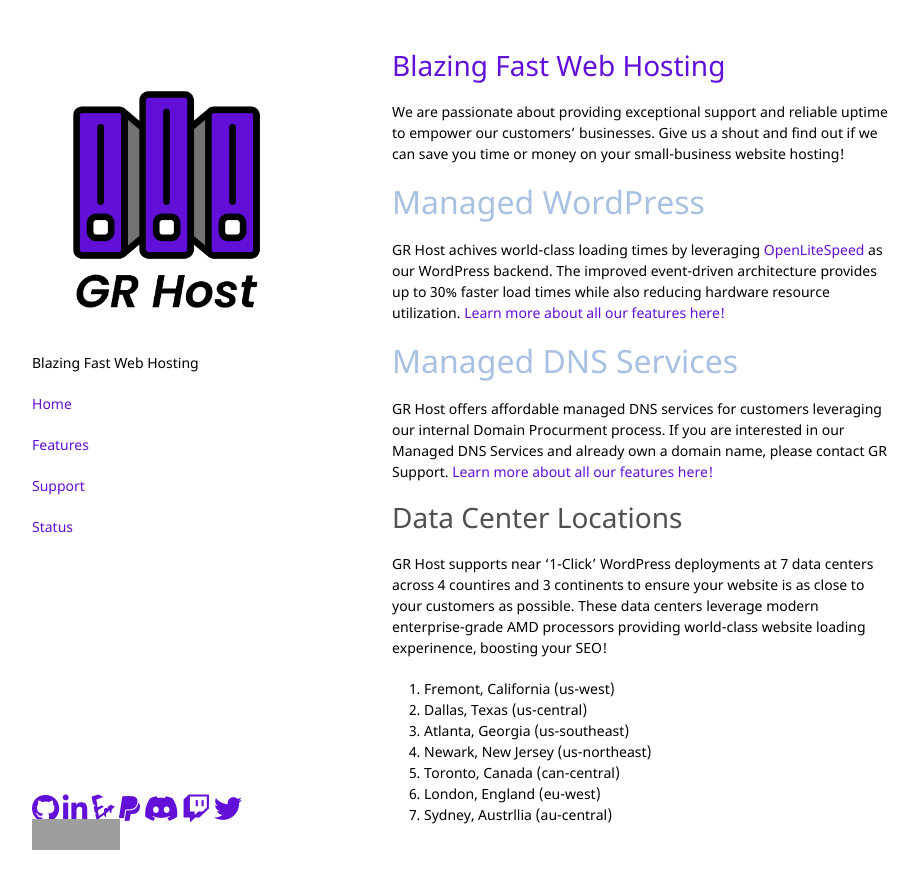
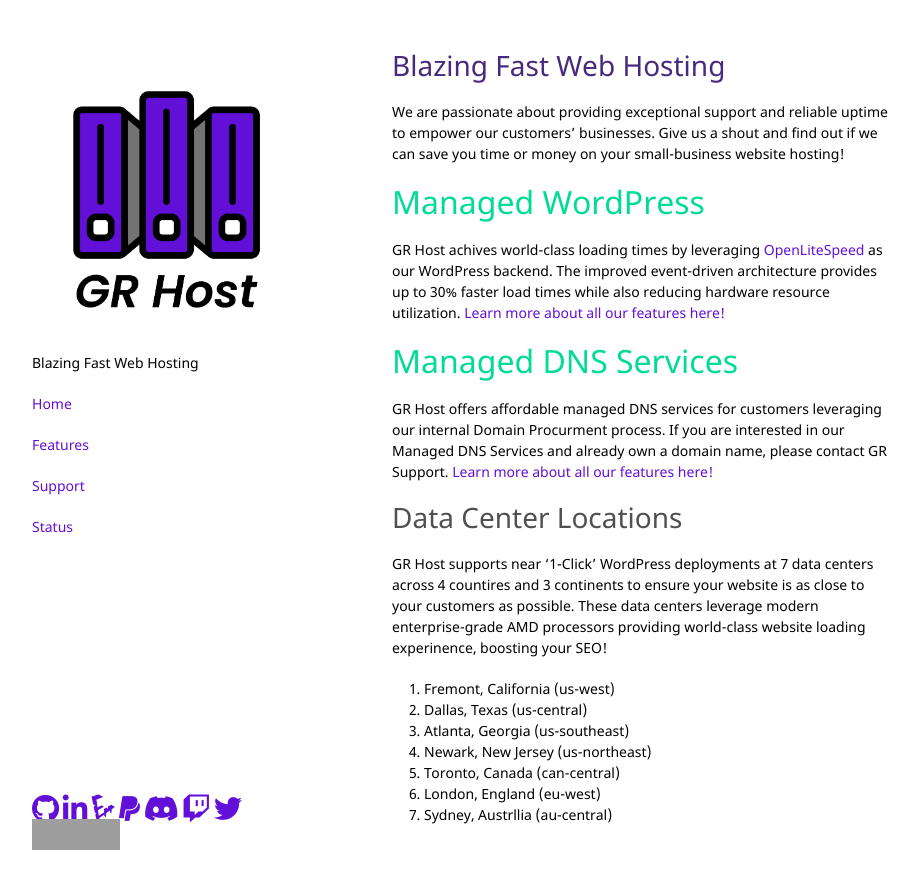
Before and after one commit to GoobyFRS/grhost-web, a Jekyll site: the page built from index.md, in a window 1280 px wide. Shown: the top 889 px of the page, without its empty margins (178-1096 px from the left). Built offline with Jekyll 4.4.1, drawn with Linux system fonts in a browser that asks for light colours; nearby versions of some CDN libraries; our own code applies the rules of GitHub Pages for plain Markdown files; grey boxes are pictures that could not be loaded.

Commit message:
90s colors

```diff
--- a/_sass/jekyll-theme-minimal.scss
+++ b/_sass/jekyll-theme-minimal.scss
@@ -10,7 +10,7 @@
 }
 
 h1, h2, h3, h4, h5, h6 {
-  color:#620FD8;
+  color:#49297e;
   margin:0 0 20px;
 }
 
@@ -27,7 +27,7 @@
 }
 
 h2 {
-  color:#A8C0E2;
+  color:#00db96;
 }
 
 h3, h4, h5, h6 {
@@ -40,7 +40,7 @@
 }
 
 a:hover, a:focus {
-  color:#069;
+  color:#e10086;
   font-weight: bold;
 }
 
```
Also changed, not shown: index.md (line endings or trailing spaces).
